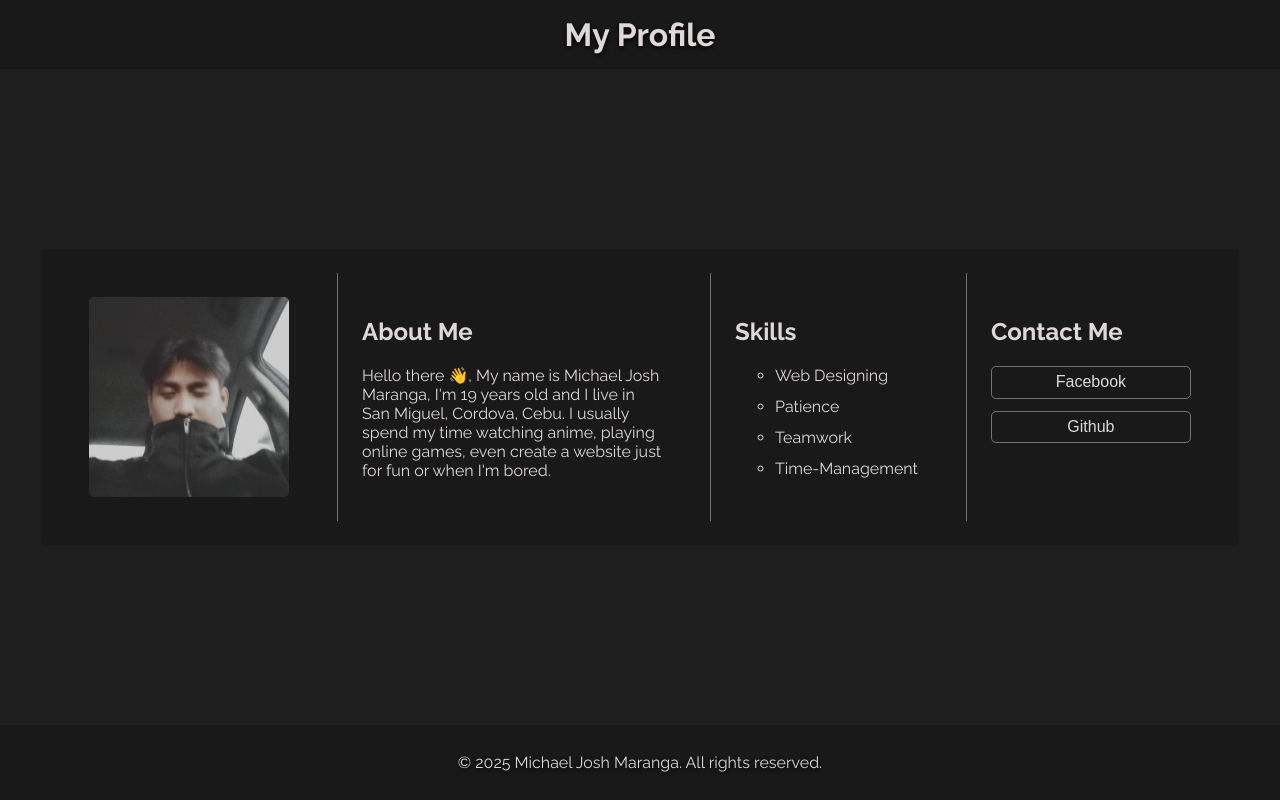
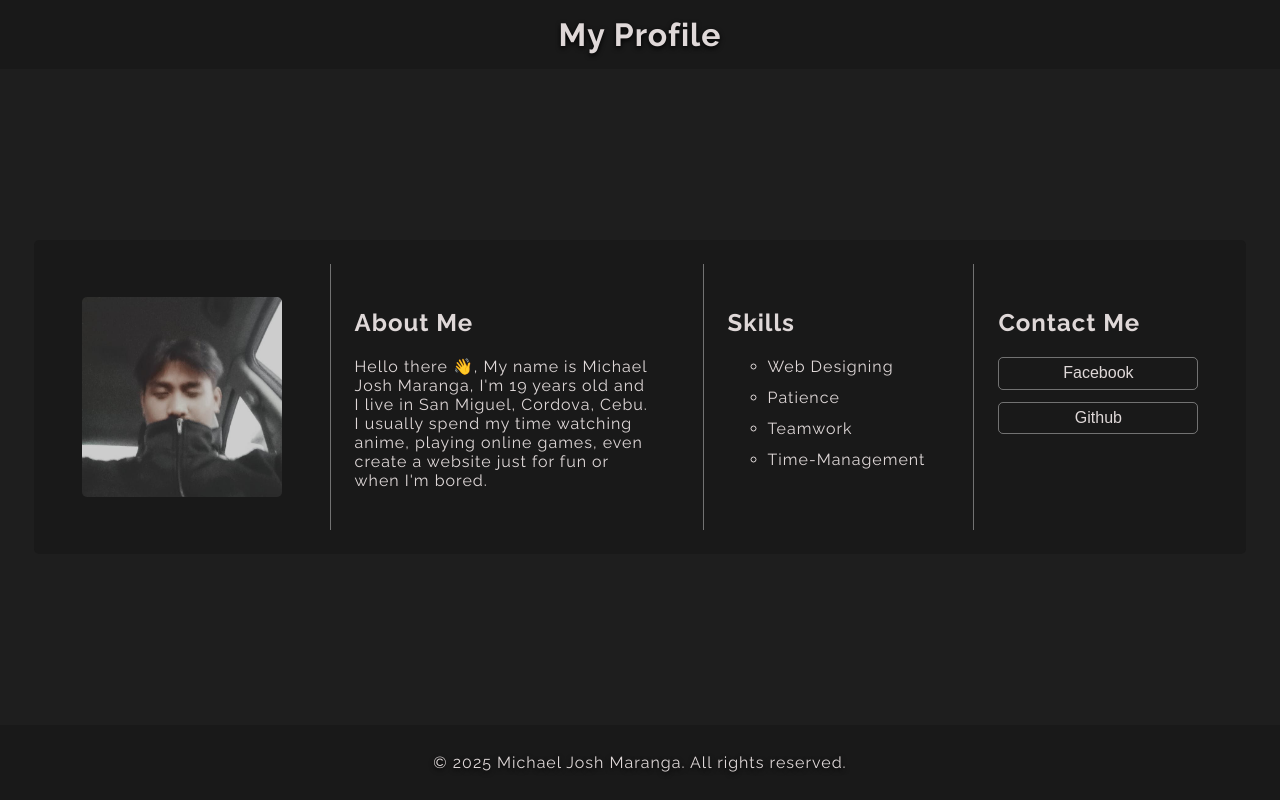
Before and after one commit to Michael3682/AppsDev-Act1, a React (Vite) app: page / in a window 1280 px wide. Built offline with nearby package versions, Linux system fonts and the light colour scheme.

Commit message:
Update index.css

```diff
--- a/src/index.css
+++ b/src/index.css
@@ -15,6 +15,7 @@ body {
     margin: 0;
     padding: 0;
     height: 100vh;
+    letter-spacing: 1px;
     color: var(--preset-color-white);
     background-color: var(--preset-color-black-lighter);
 }
```
